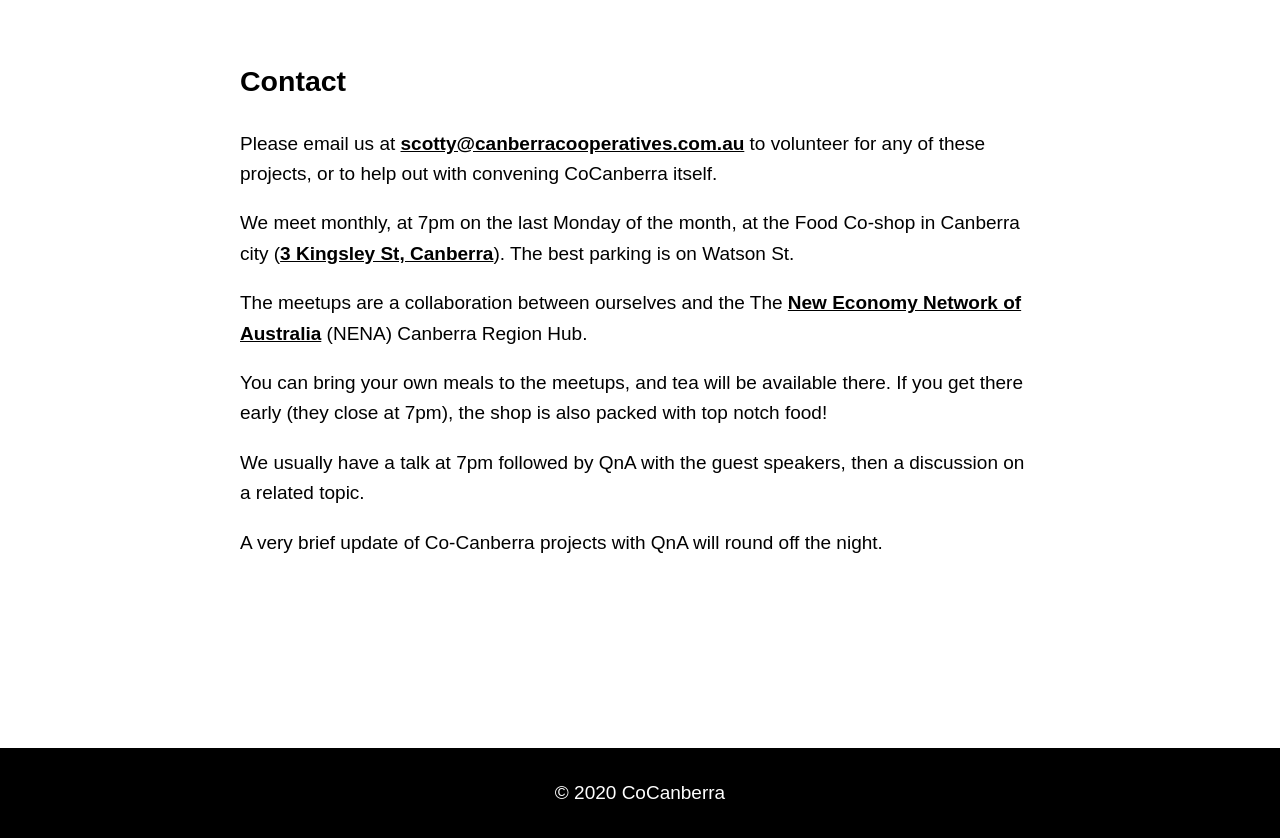
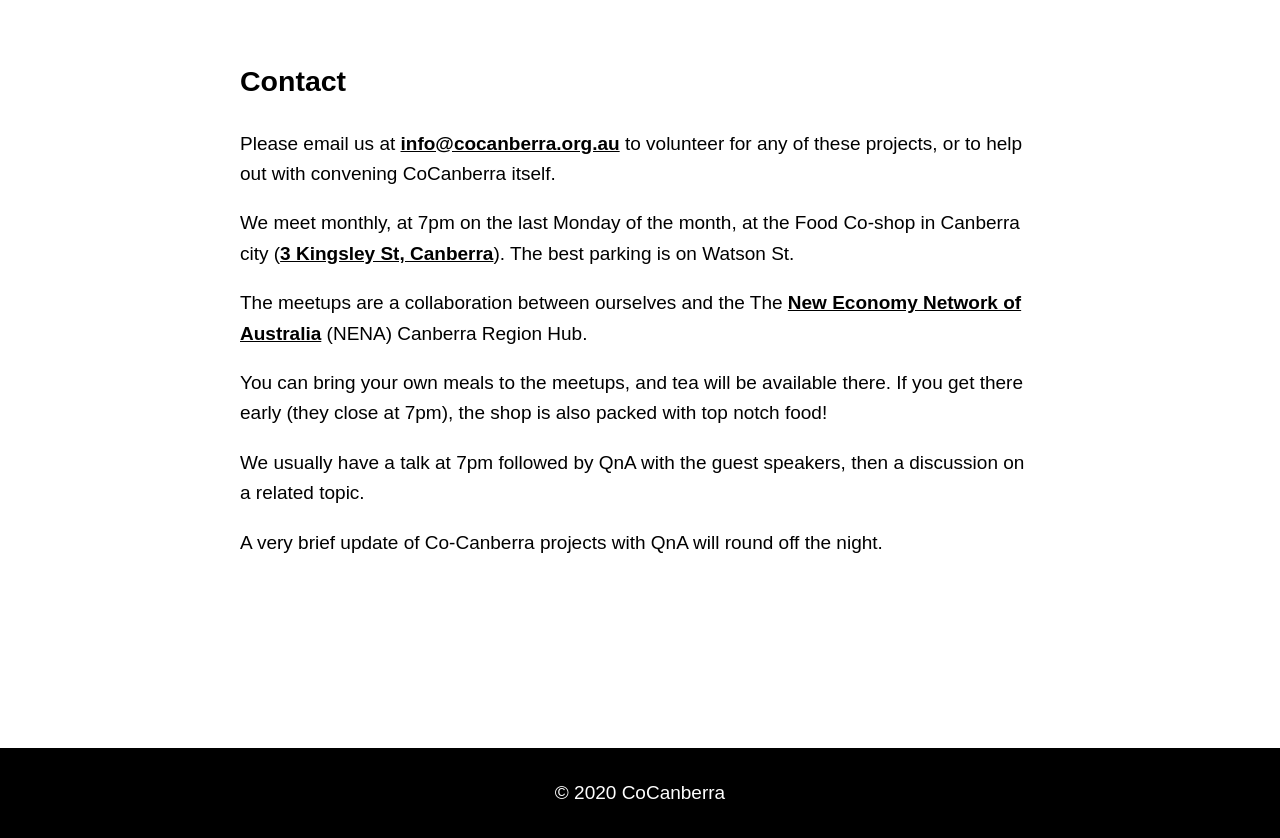
Before and after one commit to hvanness/cocanberra, a plain HTML site: page index.html in a window 1280 px wide. Shown: the part 3400-4238 px from the top of the page. Drawn offline with Linux system fonts and the light colour scheme.

Commit message:
updated email

```diff
--- a/index.html
+++ b/index.html
@@ -103,7 +103,7 @@
       <section>
         <h2 id='contact'>Contact</h2>
 
-        <p>Please email us at <a href="mailto:scotty@canberracooperatives.com.au" data-encode-name="scotty" data-encode-domain="canberracooperatives.com.au">scotty@canberracooperatives.com.au</a> to volunteer for any of these projects, or to help out with convening CoCanberra itself.
+        <p>Please email us at <a href="mailto:info@cocanberra.org.au">info@cocanberra.org.au</a> to volunteer for any of these projects, or to help out with convening CoCanberra itself.
 
         <p>We meet monthly, at 7pm on the last Monday of the month, at the Food Co-shop in Canberra city (<a href="https://maps.google.com/maps?z=16&amp;q=3%2Bkingsley%2Bst%2C%2Bcanberra%2Bact%2B2601" target="_blank" rel="noopener noreferrer">3 Kingsley St, Canberra</a>). The best parking is on Watson St.</p>
 
```
